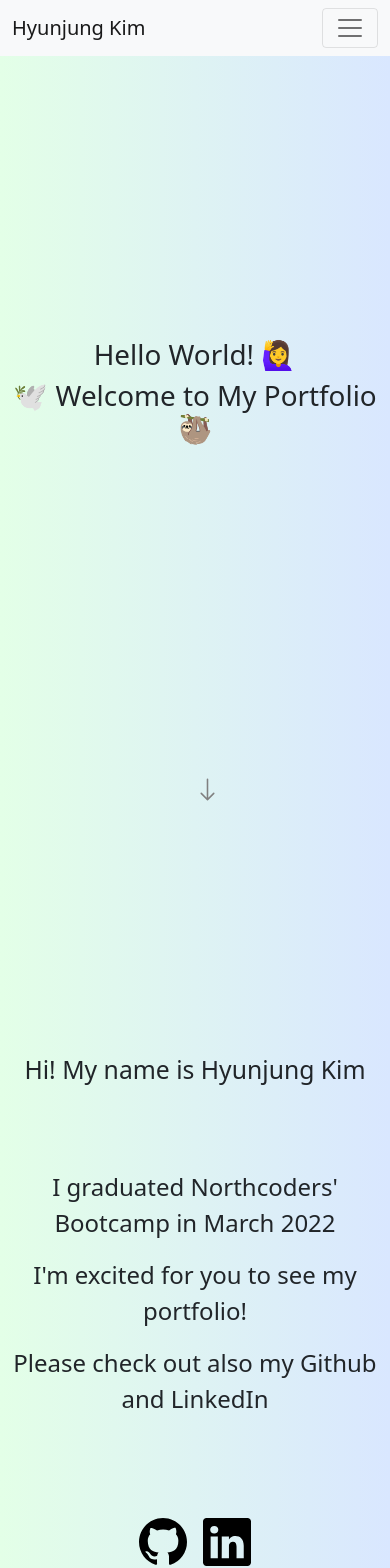
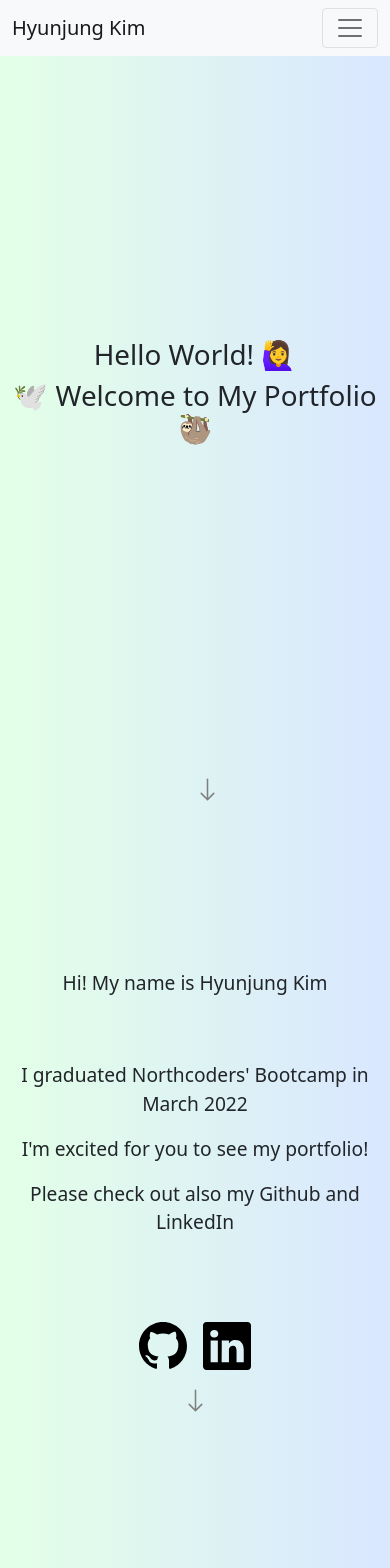
Before and after one commit to isle88/react-portfolio, a React (Create React App) app: page / in a window 390 px wide. Shown: the top 1568 px of the page. Built offline with nearby package versions, Linux system fonts and the light colour scheme; no server answers.

Commit message:
added media query and fixed css

```diff
--- a/src/styles/Profile.module.css
+++ b/src/styles/Profile.module.css
@@ -1,5 +1,5 @@
 .padding {
-  padding-top: 20vh;
+  padding-top: 10vh;
   height: 100vh;
 }
 
@@ -12,8 +12,8 @@
 }
 
 .body {
-    margin: 10vh 0;
-    font-size: x-large;
+    margin: 8vh 0;
+    font-size: larger;
 }
 
 
@@ -24,8 +24,15 @@
   }
 
 
-.arrow {
-  position: absolute;
-  bottom: -95vh;
-  margin: 0;
+.down {
+  margin-top: 10%;
+  display: flex;
+  justify-content: center;
+  text-align: center;
 }
+
+@media only screen and (max-width: 425px) {
+   .title, .body {
+      font-size: larger
+  }
+}
```
